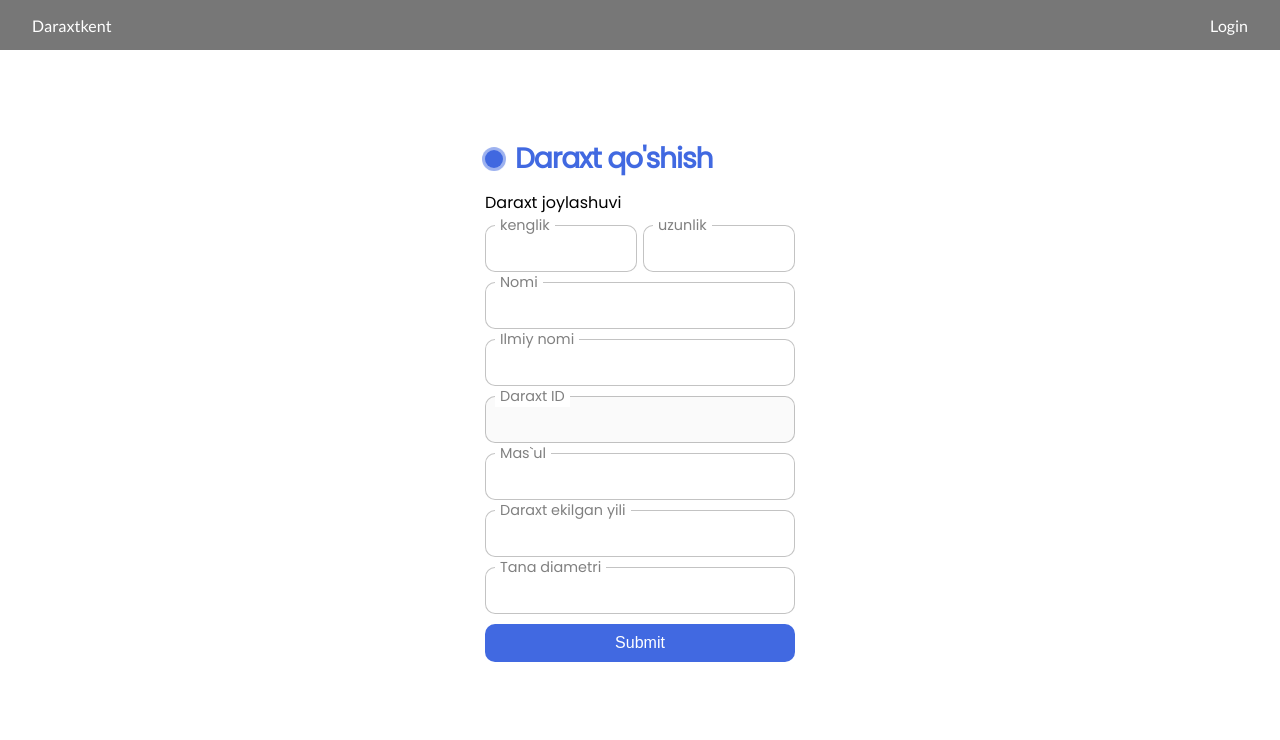
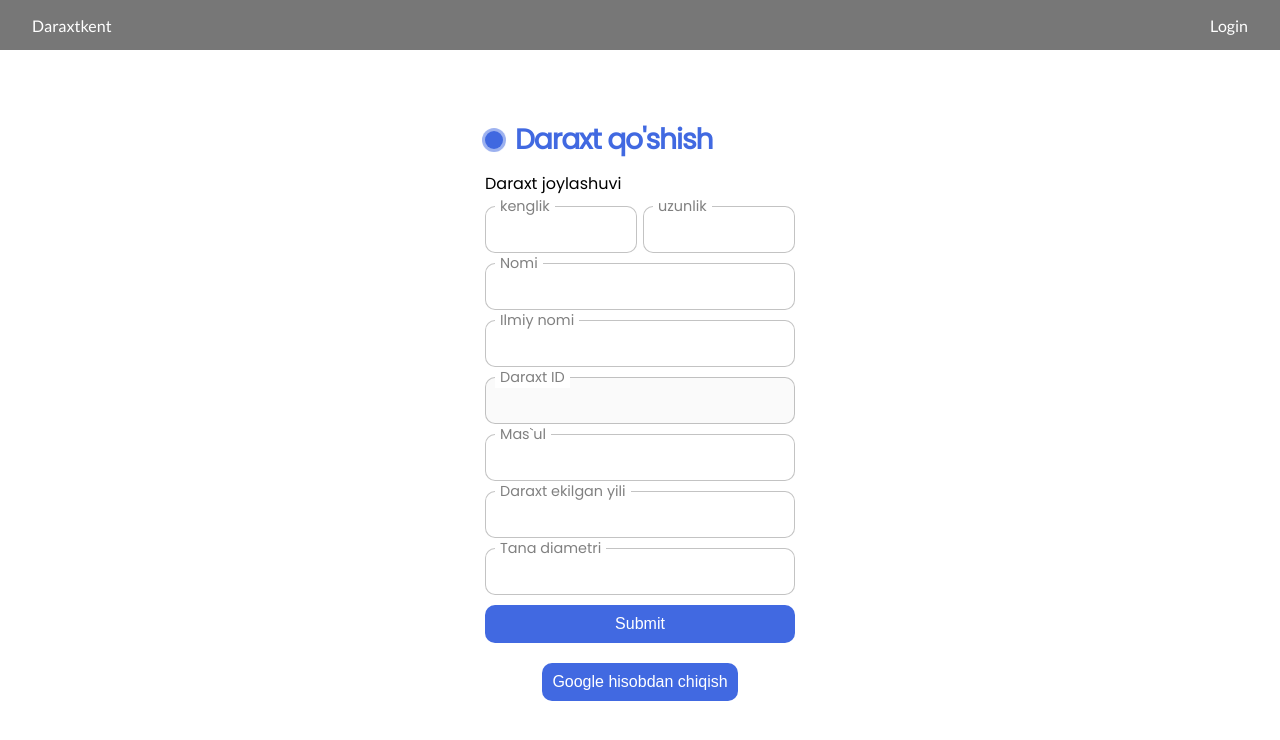
Before and after one commit to estoyse/daraxtkent, a React (Vite) app: page /admin in a window 1280 px wide. Shown: the top 740 px of the page. Built offline with nearby package versions, Linux system fonts and the light colour scheme; no server answers; the database is empty.

Commit message:
signOUt button added

```diff
--- a/src/Admin.jsx
+++ b/src/Admin.jsx
@@ -3,11 +3,11 @@ import React, { useContext, useRef } from 'react';
 import { Context } from './main';
 import { useDocumentData } from 'react-firebase-hooks/firestore';
 import Swal from 'sweetalert2';
+import { getAuth, signOut } from 'firebase/auth';
 
 const Admin = () => {
   const firestore = useContext(Context);
   const [id] = useDocumentData(doc(firestore, 'id/lastId'));
-  console.log(id);
 
   const nameRef = useRef();
   const scientificNameRef = useRef();
@@ -49,8 +49,11 @@ const Admin = () => {
       toast: true,
     });
   };
+  const signOutUser = () => {
+    signOut(getAuth());
+  };
   return (
-    <div className='admin'>
+    <div className='admin' style={{ flexDirection: 'column' }}>
       <form className='form' onSubmit={handleSubmit}>
         <p className='title'>Daraxt qo'shish </p>
         <span>Daraxt joylashuvi</span>
@@ -104,6 +107,9 @@ const Admin = () => {
           Submit
         </button>
       </form>
+      <button className='submit' onClick={signOutUser}>
+        Google hisobdan chiqish
+      </button>
     </div>
   );
 };
--- a/src/Login.jsx
+++ b/src/Login.jsx
@@ -1,4 +1,4 @@
-import React, { useContext } from 'react';
+import React from 'react';
 import { signInWithPopup, GoogleAuthProvider, getAuth } from 'firebase/auth';
 import { Navigate } from 'react-router-dom';
 import { useAuthState } from 'react-firebase-hooks/auth';
--- a/src/Navbar.jsx
+++ b/src/Navbar.jsx
@@ -6,7 +6,6 @@ import { useAuthState } from 'react-firebase-hooks/auth';
 const Navbar = () => {
   const auth = getAuth();
   const [user] = useAuthState(auth);
-  console.log(user);
   return (
     <div className='navbar'>
       <div className='logo'>Daraxtkent</div>
```
